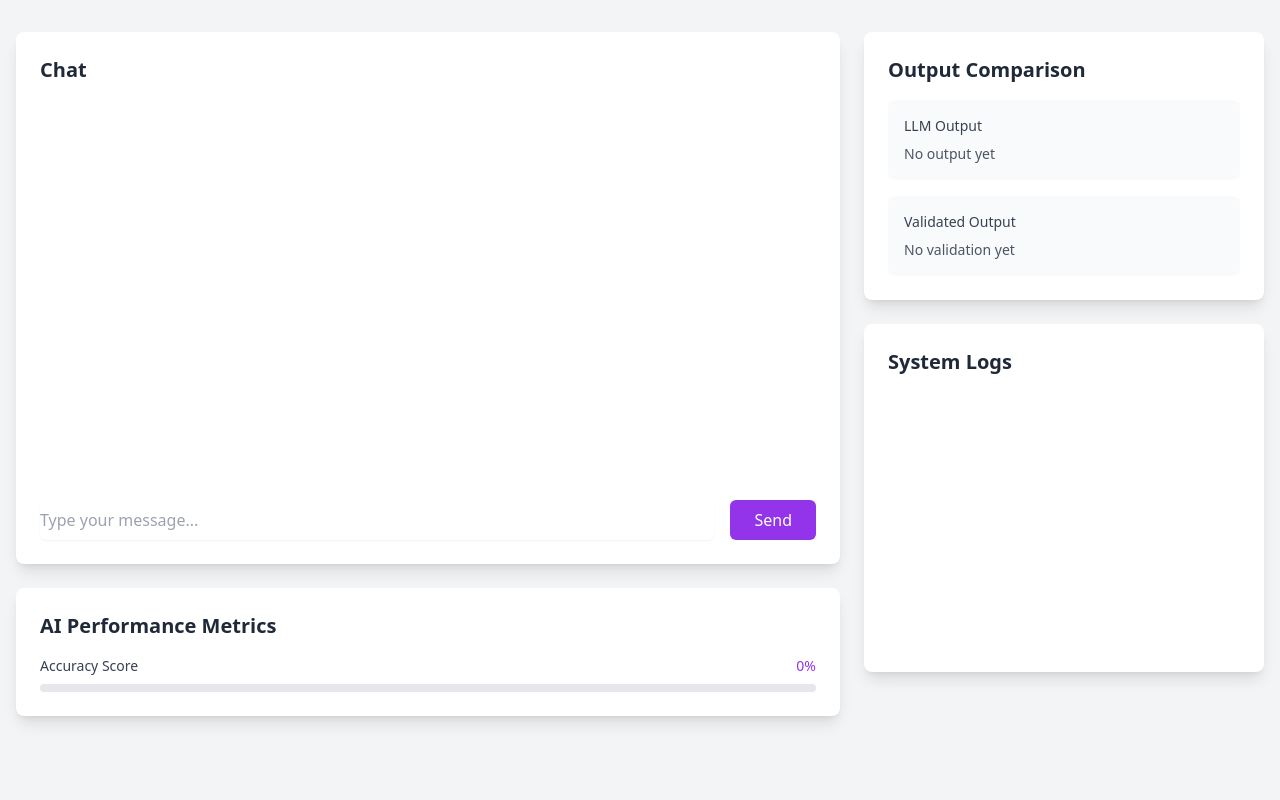
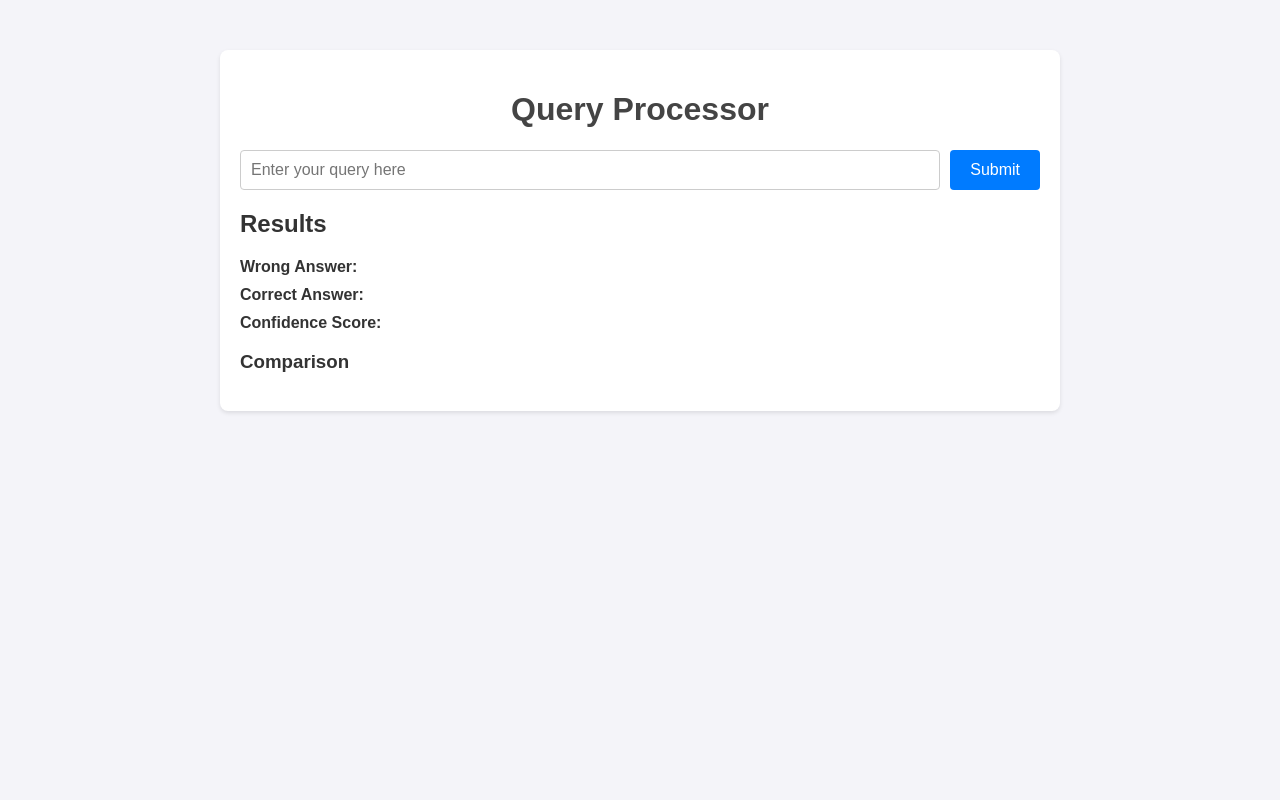
Before and after one commit to Samuel-0316/Neurosymbolic_Validation, a Flask app: page / in a window 1280 px wide. Run offline with Flask 2, Linux system fonts and the light colour scheme; some libraries are stand-ins or nearby versions.

Commit message:
update in ui

```diff
--- a/ui_neuro/app.py
+++ b/ui_neuro/app.py
@@ -1,9 +1,13 @@
 from flask import Flask, request, jsonify, render_template, send_from_directory
 from flask_cors import CORS
 from datetime import datetime
+import cohere
 
 app = Flask(__name__, static_folder='static')
 CORS(app)  # Enable CORS for all routes
+
+# Initialize Cohere client
+cohere_client = cohere.Client("6GnWnaNLQGhHdV4uN7viA5OQoR8pRWGlG6KvXedS")
 
 # Temporary storage for messages (replace with database later)
 messages = []
@@ -39,6 +43,53 @@ def login():
     print(f"POST /api/users/login route called - User {data['username']} logged in")
     return jsonify({"message": "Login successful", "username": data['username']})
 
+@app.route('/api/query', methods=['POST'])
+def handle_query():
+    data = request.json
+    if not data or 'query' not in data:
+        print("POST /api/query route called - Invalid query format")
+        return jsonify({"error": "Query is required"}), 400
+
+    query = data['query']
+    print(f"Received query: {query}")
+
+    # Generate wrong answer using the LLM
+    print("Generating wrong answer...")
+    wrong_response = cohere_client.chat(
+        model='command-xlarge-nightly',
+        message=f"Give a strictly wrong answer to this question, with no explanation or extra text just the wrong answer  keep srtictly in mind no matter what happens and  not like any jokes : {query}"
+    )
+    wrong_answer = wrong_response.text.strip()
+    print(f"Generated wrong answer: {wrong_answer}")
+
+    # Generate correct answer using the LLM
+    print("Generating correct answer...")
+    correct_response = cohere_client.chat(
+        model='command-xlarge-nightly',
+        message=f"Give the correct answer to this question, with no extra text: {query}"
+    )
+    correct_answer = correct_response.text.strip()
+    print(f"Generated correct answer only answer not even a single Character more than the answer keep srtictly in mind no matter what happens : {correct_answer}")
+
+    # Query for confidence score (numeric only)
+    print("Querying confidence score...")
+    confidence_response = cohere_client.chat(
+        model='command-xlarge-nightly',
+        message=f"For the answer '{correct_answer}', give only a confidence score as a number between 0 and 1. Do not include any words, explanation, or extra text. Only the number so that i can get how truth is this you have to give number no text at all other than that."
+    )
+    confidence_score = confidence_response.text.strip()
+    print(f"Confidence score: {confidence_score}")
+
+    # Combine results into a single response
+    response_data = {
+        "wrong_answer": wrong_answer,
+        "correct_answer": correct_answer,
+        "confidence_score": confidence_score
+    }
+    print(f"Response data: {response_data}")
+
+    return jsonify(response_data), 200
+
 @app.route('/')
 def index():
     return render_template('index.html')
--- a/ui_neuro/requirements.txt
+++ b/ui_neuro/requirements.txt
@@ -3,3 +3,4 @@ flask-cors==3.0.10
 python-dotenv==0.19.0
 Werkzeug==2.0.1
 Jinja2==3.0.1
+cohere
--- a/ui_neuro/static/css/style.css
+++ b/ui_neuro/static/css/style.css
@@ -1,43 +1,58 @@
-@keyframes fadeIn {
-    from { opacity: 0; transform: translateY(20px); }
-    to { opacity: 1; transform: translateY(0); }
+body {
+    font-family: Arial, sans-serif;
+    margin: 0;
+    padding: 0;
+    background-color: #f4f4f9;
+    color: #333;
 }
 
-.fade-in {
-    animation: fadeIn 0.5s ease-out;
+.container {
+    max-width: 800px;
+    margin: 50px auto;
+    padding: 20px;
+    background: #fff;
+    border-radius: 8px;
+    box-shadow: 0 2px 4px rgba(0, 0, 0, 0.1);
 }
 
-.chat-message {
-    transition: all 0.3s ease;
+h1 {
+    text-align: center;
+    color: #444;
 }
 
-.chat-message:hover {
-    transform: scale(1.01);
+.query-section {
+    display: flex;
+    justify-content: space-between;
+    margin-bottom: 20px;
 }
 
-.score-bar {
-    transition: width 1s ease-in-out;
+.query-section input {
+    flex: 1;
+    padding: 10px;
+    font-size: 16px;
+    border: 1px solid #ccc;
+    border-radius: 4px;
+    margin-right: 10px;
 }
 
-.glass-effect {
-    background: rgba(255, 255, 255, 0.1);
-    backdrop-filter: blur(10px);
-    border: 1px solid rgba(255, 255, 255, 0.2);
+.query-section button {
+    padding: 10px 20px;
+    font-size: 16px;
+    color: #fff;
+    background-color: #007bff;
+    border: none;
+    border-radius: 4px;
+    cursor: pointer;
 }
 
-.gradient-bg {
-    background: linear-gradient(135deg, #667eea 0%, #764ba2 100%);
+.query-section button:hover {
+    background-color: #0056b3;
 }
 
-.typing-indicator::after {
-    content: '...';
-    animation: typing 1.5s infinite;
+.response-section {
+    margin-top: 20px;
 }
 
-@keyframes typing {
-    0% { content: ''; }
-    25% { content: '.'; }
-    50% { content: '..'; }
-    75% { content: '...'; }
-    100% { content: ''; }
+.response-section p {
+    margin: 10px 0;
 }
--- a/ui_neuro/static/js/main.js
+++ b/ui_neuro/static/js/main.js
@@ -1,139 +1,49 @@
-let currentUser = '';
-const messageHistory = [];
-let accuracyScores = {
-    total: 0,
-    correct: 0
-};
+document.getElementById('submit-query').addEventListener('click', async () => {
+    const queryInput = document.getElementById('query-input').value;
+    if (!queryInput) {
+        alert('Please enter a query.');
+        return;
+    }
 
-document.addEventListener('DOMContentLoaded', () => {
-    const loginForm = document.getElementById('login-form');
-    const chatContainer = document.getElementById('chat-container');
-    const messageForm = document.getElementById('message-form');
-    const messageInput = document.getElementById('message-input');
-    const messagesDiv = document.getElementById('messages');
-    const accuracyDisplay = document.getElementById('accuracy-score');
-    const logsContainer = document.getElementById('logs');
-
-    // Login Handler
-    loginForm.addEventListener('submit', async (e) => {
-        e.preventDefault();
-        const username = document.getElementById('username').value;
     try {
-            const response = await fetch('http://localhost:5000/api/users/login', {
+        const response = await fetch('/api/query', {
             method: 'POST',
             headers: {
                 'Content-Type': 'application/json'
             },
-                body: JSON.stringify({ username })
+            body: JSON.stringify({ query: queryInput })
         });
-            const data = await response.json();
-            if (response.ok) {
-                currentUser = username;
-                document.getElementById('login-section').classList.add('hidden');
-                chatContainer.classList.remove('hidden');
-                updateLogs(`User ${username} logged in successfully`);
+
+        if (!response.ok) {
+            throw new Error('Failed to fetch results.');
+        }
+
+        const reader = response.body.getReader();
+        const decoder = new TextDecoder('utf-8');
+        let done = false;
+
+        while (!done) {
+            const { value, done: readerDone } = await reader.read();
+            done = readerDone;
+            if (value) {
+                const chunk = decoder.decode(value, { stream: true });
+                const data = JSON.parse(chunk);
+
+                if (data.wrong_answer) {
+                    document.getElementById('wrong-answer').textContent = data.wrong_answer;
+                }
+
+                if (data.correct_answer) {
+                    document.getElementById('correct-answer').textContent = data.correct_answer;
+                }
+
+                if (data.confidence_score) {
+                    document.getElementById('confidence').textContent = data.confidence_score;
+                }
+            }
         }
     } catch (error) {
-            console.error('Login error:', error);
-            updateLogs(`Login error: ${error.message}`);
+        console.error('Error:', error);
+        alert('An error occurred while processing your query.');
     }
 });
-
-    // Message Handler
-    messageForm.addEventListener('submit', async (e) => {
-        e.preventDefault();
-        const message = messageInput.value.trim();
-        if (!message) return;
-
-        try {
-            const response = await fetch('http://localhost:5000/api/messages', {
-                method: 'POST',
-                headers: {
-                    'Content-Type': 'application/json'
-                },
-                body: JSON.stringify({
-                    user: currentUser,
-                    message
-                })
-            });
-            const data = await response.json();
-            if (response.ok) {
-                addMessage(data);
-                messageInput.value = '';
-                updateLogs(`Message sent: ${message}`);
-
-                // Simulate LLM response and validation
-                setTimeout(() => {
-                    const llmResponse = simulateLLMResponse(message);
-                    addMessage({
-                        user: 'AI',
-                        message: llmResponse,
-                        timestamp: new Date().toISOString()
-                    });
-                    updateAccuracyScore(Math.random() > 0.3);
-                }, 1000);
-            }
-        } catch (error) {
-            console.error('Message error:', error);
-            updateLogs(`Error sending message: ${error.message}`);
-        }
-    });
-
-    // Helper Functions
-    function addMessage(messageData) {
-        const messageDiv = document.createElement('div');
-        messageDiv.className = `chat-message fade-in p-4 mb-4 rounded-lg ${
-            messageData.user === currentUser ? 'bg-blue-100 ml-12' : 'bg-gray-100 mr-12'
-        }`;
-        messageDiv.innerHTML = `
-            <div class="flex items-center mb-2">
-                <span class="font-bold ${messageData.user === 'AI' ? 'text-purple-600' : 'text-blue-600'}">${messageData.user}</span>
-                <span class="text-xs text-gray-500 ml-2">${new Date(messageData.timestamp).toLocaleTimeString()}</span>
-            </div>
-            <p class="text-gray-800">${messageData.message}</p>
-        `;
-        messagesDiv.appendChild(messageDiv);
-        messagesDiv.scrollTop = messagesDiv.scrollHeight;
-        messageHistory.push(messageData);
-    }
-
-    function updateAccuracyScore(correct) {
-        accuracyScores.total++;
-        if (correct) accuracyScores.correct++;
-        const score = (accuracyScores.correct / accuracyScores.total) * 100;
-        accuracyDisplay.textContent = `${score.toFixed(1)}%`;
-        document.getElementById('accuracy-bar').style.width = `${score}%`;
-    }
-
-    function updateLogs(message) {
-        const logEntry = document.createElement('div');
-        logEntry.className = 'log-entry fade-in text-sm text-gray-600 mb-2';
-        logEntry.textContent = `[${new Date().toLocaleTimeString()}] ${message}`;
-        logsContainer.appendChild(logEntry);
-        logsContainer.scrollTop = logsContainer.scrollHeight;
-    }
-
-    function simulateLLMResponse(message) {
-        const responses = [
-            "That's an interesting point! Let me think about it...",
-            "Based on my analysis, I would suggest...",
-            "I understand your question. Here's what I think...",
-            "Let me provide a detailed explanation...",
-            "According to my training data..."
-        ];
-        return responses[Math.floor(Math.random() * responses.length)] +
-               " [Simulated AI response to: " + message + "]";
-    }
-
-    // Initial load of messages
-    fetch('http://localhost:5000/api/messages')
-        .then(response => response.json())
-        .then(messages => {
-            messages.forEach(addMessage);
-            updateLogs('Loaded message history');
-        })
-        .catch(error => {
-            console.error('Error loading messages:', error);
-            updateLogs('Error loading message history');
-        });
-});
--- a/ui_neuro/templates/index.html
+++ b/ui_neuro/templates/index.html
@@ -3,72 +3,23 @@
 <head>
     <meta charset="UTF-8">
     <meta name="viewport" content="width=device-width, initial-scale=1.0">
-    <title>AI Chat Interface</title>
-    <script src="https://cdn.tailwindcss.com"></script>
+    <title>Query Processor</title>
     <link rel="stylesheet" href="/static/css/style.css">
 </head>
-<body class="bg-gray-100 min-h-screen">
-    <div class="container mx-auto px-4 py-8">
-        <!-- Main Chat Interface -->
-        <div id="chat-container">
-            <div class="grid grid-cols-1 lg:grid-cols-3 gap-6">
-                <!-- Chat Section -->
-                <div class="lg:col-span-2 space-y-6">
-                    <div class="bg-white rounded-lg shadow-lg p-6">
-                        <h2 class="text-xl font-bold mb-4 text-gray-800">Chat</h2>
-                        <div id="messages" class="h-96 overflow-y-auto space-y-4 mb-4 p-4"></div>
-                        <form id="message-form" class="flex space-x-4">
-                            <input type="text" id="message-input" required
-                                class="flex-1 rounded-md border-gray-300 shadow-sm focus:border-purple-500 focus:ring-purple-500"
-                                placeholder="Type your message...">
-                            <button type="submit"
-                                class="bg-purple-600 text-white py-2 px-6 rounded-md hover:bg-purple-700 transition duration-200">
-                                Send
-                            </button>
-                        </form>
-                    </div>
-
-                    <!-- Accuracy Section -->
-                    <div class="bg-white rounded-lg shadow-lg p-6">
-                        <h2 class="text-xl font-bold mb-4 text-gray-800">AI Performance Metrics</h2>
-                        <div class="space-y-4">
-                            <div>
-                                <div class="flex justify-between mb-2">
-                                    <span class="text-sm font-medium text-gray-700">Accuracy Score</span>
-                                    <span id="accuracy-score" class="text-sm font-medium text-purple-600">0%</span>
-                                </div>
-                                <div class="h-2 bg-gray-200 rounded-full">
-                                    <div id="accuracy-bar" class="h-2 bg-purple-600 rounded-full score-bar" style="width: 0%"></div>
-                                </div>
-                            </div>
-                        </div>
-                    </div>
-                </div>
-
-                <!-- Sidebar -->
-                <div class="space-y-6">
-                    <!-- Validation Section -->
-                    <div class="bg-white rounded-lg shadow-lg p-6">
-                        <h2 class="text-xl font-bold mb-4 text-gray-800">Output Comparison</h2>
-                        <div class="space-y-4">
-                            <div class="p-4 bg-gray-50 rounded-lg">
-                                <h3 class="font-medium text-sm text-gray-700 mb-2">LLM Output</h3>
-                                <p id="llm-output" class="text-sm text-gray-600">No output yet</p>
-                            </div>
-                            <div class="p-4 bg-gray-50 rounded-lg">
-                                <h3 class="font-medium text-sm text-gray-700 mb-2">Validated Output</h3>
-                                <p id="validated-output" class="text-sm text-gray-600">No validation yet</p>
-                            </div>
-                        </div>
-                    </div>
-
-                    <!-- Logs Section -->
-                    <div class="bg-white rounded-lg shadow-lg p-6">
-                        <h2 class="text-xl font-bold mb-4 text-gray-800">System Logs</h2>
-                        <div id="logs" class="h-64 overflow-y-auto space-y-2 text-sm"></div>
-                    </div>
-                </div>
-            </div>
+<body>
+    <div class="container">
+        <h1>Query Processor</h1>
+        <div class="query-section">
+            <input type="text" id="query-input" placeholder="Enter your query here">
+            <button id="submit-query">Submit</button>
+        </div>
+        <div class="response-section">
+            <h2>Results</h2>
+            <p><strong>Wrong Answer:</strong> <span id="wrong-answer"></span></p>
+            <p><strong>Correct Answer:</strong> <span id="correct-answer"></span></p>
+            <p><strong>Confidence Score:</strong> <span id="confidence"></span></p>
+            <h3>Comparison</h3>
+            <p id="comparison"></p>
         </div>
     </div>
     <script src="/static/js/main.js"></script>
```
Lines whose indentation alone changed are shown as unchanged.
